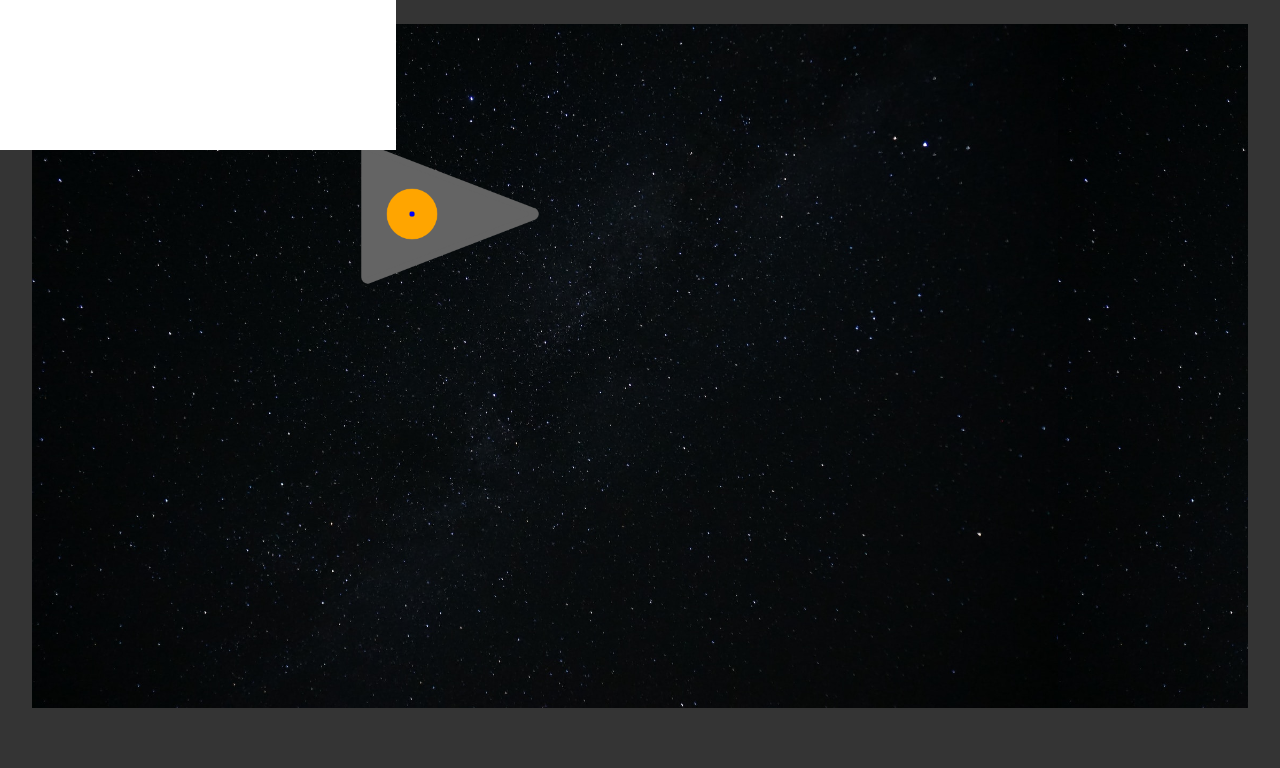
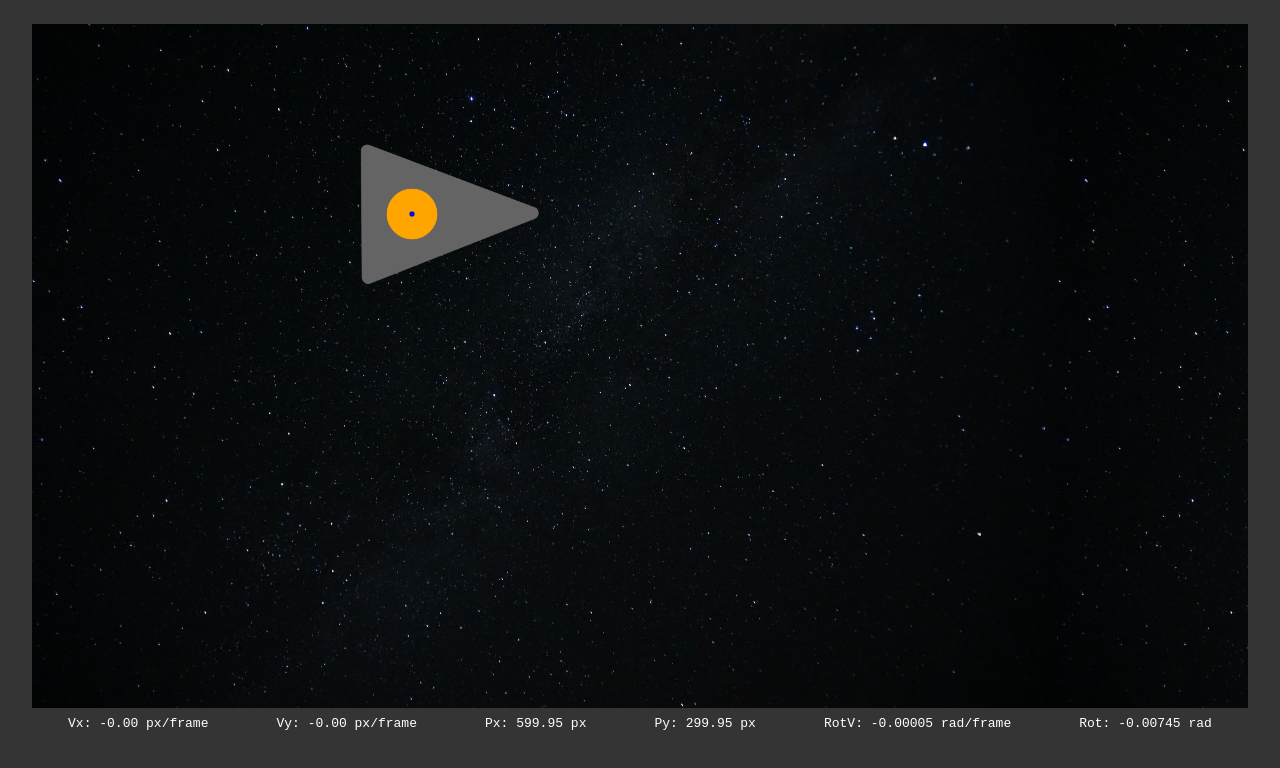
Before and after one commit to viggoStrom/spaceShipGame, a plain HTML site: page index.html in a window 1280 px wide. Drawn offline with Linux system fonts and the light colour scheme.

Commit message:
movement done

```diff
--- a/index.html
+++ b/index.html
@@ -1,5 +1,6 @@
 <!DOCTYPE html>
 <html lang="en">
+
 <head>
     <meta charset="UTF-8">
     <meta http-equiv="X-UA-Compatible" content="IE=edge">
@@ -10,13 +11,23 @@
 
     <link rel="shortcut icon" href="assets/images/spaceGameLogo.png" type="image/x-icon">
 </head>
+
 <body>
-    <canvas id="plot"></canvas>
     <canvas id="main"></canvas>
+
+    <div class="" style="color: white; display: flex; flex-flow: row nowrap; width: 100%; justify-content: space-evenly;">
+        <p style="margin-top: 1vh;">Vx: <span>0</span> px/frame</p>
+        <p style="margin-top: 1vh;">Vy: <span>0</span> px/frame</p>
+        <p style="margin-top: 1vh;">Px: <span>0</span> px</p>
+        <p style="margin-top: 1vh;">Py: <span>0</span> px</p>
+        <p style="margin-top: 1vh;">RotV: <span>0</span> rad/frame</p>
+        <p style="margin-top: 1vh;">Rot: <span>0</span> rad</p>
+    </div>
 
     <script src="script/turrets.js"></script>
     <script src="script/ships.js"></script>
+    <script src="script/control.js"></script>
     <script src="script/main.js"></script>
-    <script src="script/plot.js"></script>
 </body>
+
 </html>
--- /dev/null
+++ b/script/control.js
@@ -0,0 +1,27 @@
+/** @type {HTMLCanvasElement} */
+
+canvas = document.getElementById("main")
+
+canvas.addEventListener("mousedown", (event) => {
+    updateBuffer.push(new marker(event.offsetX, event.offsetY))
+})
+
+class marker {
+    constructor(x, y) {
+        this.x = (x / canvas.clientWidth) * canvas.width
+        this.y = (y / canvas.clientHeight) * canvas.height
+        this.id = Date.now()
+    }
+
+    draw() {
+        ctx.strokeStyle = "green"
+        ctx.lineWidth = 10
+        ctx.moveTo(this.x + 25, this.y)
+        ctx.arc(this.x, this.y, 25, 0, Math.PI * 2)
+        ctx.stroke()
+    }
+
+    update() {
+        this.draw()
+    }
+}
--- a/script/main.js
+++ b/script/main.js
@@ -4,13 +4,17 @@ const canvas = document.getElementById("main")
 const ctx = canvas.getContext("2d")
 canvas.width = 1920
 canvas.height = canvas.width * (9 / 16)
+const updateBuffer = []
 
 const testShip = new baseShip(600, 300)
+updateBuffer.push(testShip)
 
 const frame = () => {
     ctx.clearRect(0, 0, canvas.width, canvas.height)
 
-    testShip.update()
+    updateBuffer.forEach(element => {
+        element.update()
+    })
 
     return window.requestAnimationFrame(frame)
 }
--- a/script/plot.js
+++ /dev/null
@@ -1,20 +0,0 @@
-/** @type {HTMLCanvasElement} */
-
-const plotCanvas = document.getElementById("plot")
-plotCanvas.width = 360 * 1.1
-
-class plot {
-    constructor(xList, yList) {
-        this.x = xList
-        this.y = yList
-        this.length = this.x.length
-    }
-
-    plot() {
-        ctx.moveTo(0, 0)
-        ctx.beginPath()
-        for (let index = 0; index < this.length; index++) {
-            ctx.lineTo(this.x[index], y[index])
-        }
-    }
-}
--- a/script/ships.js
+++ b/script/ships.js
@@ -12,21 +12,33 @@ class baseShip {
             vel: 0,
             acc: 0.005,
             topVel: 1,
+            drag() {
+                // Function constructed via Desmos
+                const a = 7.92486
+                const b = 0.0360118
+                const x = Math.abs(this.vel)
+                return b * (a ** x) * 0.01
+            }
         }
         this.y = {
             pos: y,
             vel: 0,
             acc: 0.005,
             topVel: 1,
+            drag() {
+                // Function constructed via Desmos
+                const a = 7.92486
+                const b = 0.0360118
+                const x = Math.abs(this.vel)
+                return b * (a ** x) * 0.01
+            }
         }
         this.rot = {
             vel: 0,
-            acc: 0.011,
-            topVel: 1,
-            deg: direction,
-            rad() {
-                return (self.rot.deg * Math.PI) / 180
-            },
+            acc: 0.00010,
+            topVel: 0.01,
+            rad: direction,
+            drag: 0.00005,
         }
 
         this.turrets = [
@@ -38,7 +50,7 @@ class baseShip {
                 ctx.save()
                 ctx.beginPath()
                 ctx.translate(self.x.pos, self.y.pos)
-                ctx.rotate(self.rot.rad())
+                ctx.rotate(self.rot.rad)
                 ctx.roundRect(x - self.x.pos, y - self.y.pos, w, h, corner)
                 ctx.closePath()
                 ctx.fill()
@@ -48,7 +60,7 @@ class baseShip {
                 ctx.save()
                 ctx.beginPath()
                 ctx.translate(self.x.pos, self.y.pos)
-                ctx.rotate(self.rot.rad())
+                ctx.rotate(self.rot.rad)
             },
             closePath() {
                 ctx.closePath()
@@ -59,25 +71,16 @@ class baseShip {
         window.addEventListener("keydown", event => this.setKey(event))
         window.addEventListener("keyup", event => this.setKey(event))
         this.keyStates = {
-            "w": false,
-            "s": false,
-            "a": false,
-            "d": false,
-            " ": false,
-            "Shift": false,
-            "Control": false,
+            "w": false, // Fly Forward
+            "s": false, // Fly Backward
+            "a": false, // Turn Left
+            "d": false, // Turn Right
+            "q": false, // Strafe left
+            "e": false, // Strafe Right
+            " ": false, // Fire
+            "Shift": false, // IDK
+            "Control": false, // IDK
         }
-
-        let sin = []
-        let cos = []
-        for (let index = 0; index <= 360 * 1; index++) {
-            this.rot.deg = index
-            console.log(this.rot.deg, this.rot.rad());
-            sin.push(Math.sin(this.rot.rad()))
-            cos.push(Math.cos(this.rot.rad()))
-        }
-        console.log(sin);
-        console.log(cos);
     }
 
     setKey(event) {
@@ -89,38 +92,85 @@ class baseShip {
     }
 
     move() {
+        // Add Velocities
         this.x.pos += this.x.vel
         this.y.pos += this.y.vel
-        this.rot.deg += this.rot.vel
+        this.rot.rad += this.rot.vel
+
+        // Movement
+        if (this.keyStates.w) {
+            if (this.x.vel <= this.x.topVel) {
+                this.x.vel += Math.cos(this.rot.rad) * this.x.acc
+            }
+            if (this.y.vel <= this.y.topVel) {
+                this.y.vel += Math.sin(this.rot.rad) * this.y.acc
+            }
+        } else if (this.keyStates.s) {
+            if (this.x.vel <= this.x.topVel) {
+                this.x.vel -= Math.cos(this.rot.rad) * this.x.acc * 0.6
+            }
+            if (this.y.vel <= this.y.topVel) {
+                this.y.vel -= Math.sin(this.rot.rad) * this.y.acc * 0.6
+            }
+        }
+
+        // Strafe
+        if (this.keyStates.q) {
+            const xVel = Math.sin(this.rot.rad) * this.x.acc * 0.5
+            const yVel = Math.sin(this.rot.rad - Math.PI / 2) * this.y.acc * 0.5
+
+            if (this.x.vel >= -this.x.topVel) {
+                this.x.vel += xVel
+            } else if (this.x.vel <= this.x.topVel) {
+                this.x.vel -= xVel
+            }
+            if (this.y.vel >= -this.y.topVel) {
+                this.y.vel += yVel
+            } else if (this.y.vel <= this.y.topVel) {
+                this.y.vel -= yVel
+            }
+
+        } else if (this.keyStates.e) {
+            const xVel = Math.sin(-this.rot.rad) * this.x.acc * 0.5
+            const yVel = Math.sin(Math.PI / 2 - this.rot.rad) * this.y.acc * 0.5
+
+            if (this.x.vel >= -this.x.topVel) {
+                this.x.vel += xVel
+            } else if (this.x.vel <= this.x.topVel) {
+                this.x.vel -= xVel
+            }
+            if (this.y.vel >= -this.y.topVel) {
+                this.y.vel += yVel
+            } else if (this.y.vel <= this.y.topVel) {
+                this.y.vel -= yVel
+            }
+        }
+
+        // Drag
+        if (this.x.vel >= 0) {
+            this.x.vel -= this.x.drag()
+        } else if (this.x.vel < 0) {
+            this.x.vel += this.x.drag()
+        }
+        if (this.y.vel >= 0) {
+            this.y.vel -= this.y.drag()
+        } else if (this.y.vel < 0) {
+            this.y.vel += this.y.drag()
+        }
 
 
-        if (this.keyStates.w && this.x.vel < this.x.topVel) {
-            if (this.rot.deg > 90) {
-                this.x.vel += this.x.acc * Math.cos(this.rot.rad() - Math.PI)
-                this.y.vel += this.y.acc * Math.sin(this.rot.rad() - Math.PI)
-            } else {
-                this.x.vel += this.x.acc * Math.cos(this.rot.rad())
-                this.y.vel += this.y.acc * Math.sin(this.rot.rad())
-            }
-        }
-        else if (this.keyStates.s && this.x.vel > -this.x.topVel) {
-            if (this.rot.deg > 90) {
-                this.x.vel -= this.x.acc * Math.cos(this.rot.rad() - Math.PI)
-                this.y.vel -= this.y.acc * Math.sin(this.rot.rad() - Math.PI)
-            } else {
-                this.x.vel -= this.x.acc * Math.cos(this.rot.rad())
-                this.y.vel -= this.y.acc * Math.sin(this.rot.rad())
-            }
-            // this.x.vel -= this.x.acc
-        }
-
-        // console.log([this.x.vel.toFixed(2), this.y.vel.toFixed(2)]);
-
+        // Rotation
         if (this.keyStates.a && this.rot.vel < this.rot.topVel) {
             this.rot.vel -= this.rot.acc
         }
         else if (this.keyStates.d && this.rot.vel > -this.rot.topVel) {
             this.rot.vel += this.rot.acc
+        }
+        // Drag
+        if (this.rot.vel >= 0) {
+            this.rot.vel -= this.rot.drag
+        } else if (this.rot.vel < 0) {
+            this.rot.vel += this.rot.drag
         }
     }
 
@@ -146,14 +196,26 @@ class baseShip {
     }
 
     update() {
+        // May not be necessary but, better safe than sorry
+        this.rot.rad = this.rot.rad % (2 * Math.PI)
+
         this.draw()
         this.debug()
         this.move()
 
-        this.turrets.forEach(turret => turret.update(this.x.pos, this.y.pos, this.rot.deg))
+        this.turrets.forEach(turret => turret.update(this.x.pos, this.y.pos, this.rot.rad))
     }
 
     debug() {
+        // Stat Read-out
+        const spanTags = document.querySelectorAll("body div p span")
+        spanTags[0].innerHTML = this.x.vel.toFixed(2)
+        spanTags[1].innerHTML = this.y.vel.toFixed(2)
+        spanTags[2].innerHTML = this.x.pos.toFixed(2)
+        spanTags[3].innerHTML = this.y.pos.toFixed(2)
+        spanTags[4].innerHTML = this.rot.vel.toFixed(5)
+        spanTags[5].innerHTML = this.rot.rad.toFixed(5)
+
         // Center
         ctx.beginPath()
         ctx.fillStyle = "orange"
--- a/style/desktop.css
+++ b/style/desktop.css
@@ -3,6 +3,9 @@
 }
 
 body {
+    font-family: monospace;
+    overflow: hidden;
+
     margin: 0;
     padding: 0;
     background-color: #343434;
```
Also changed, not shown: script/turrets.js (+12 -18 lines).
